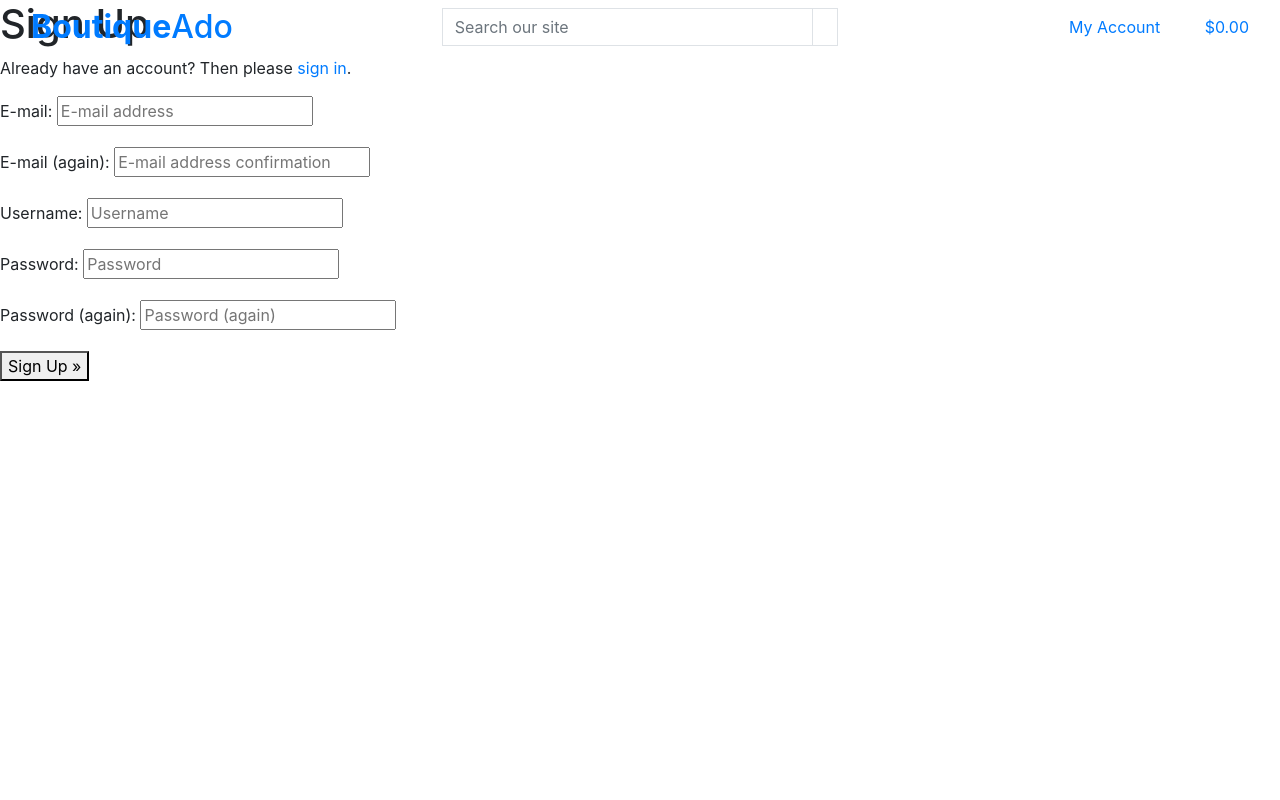
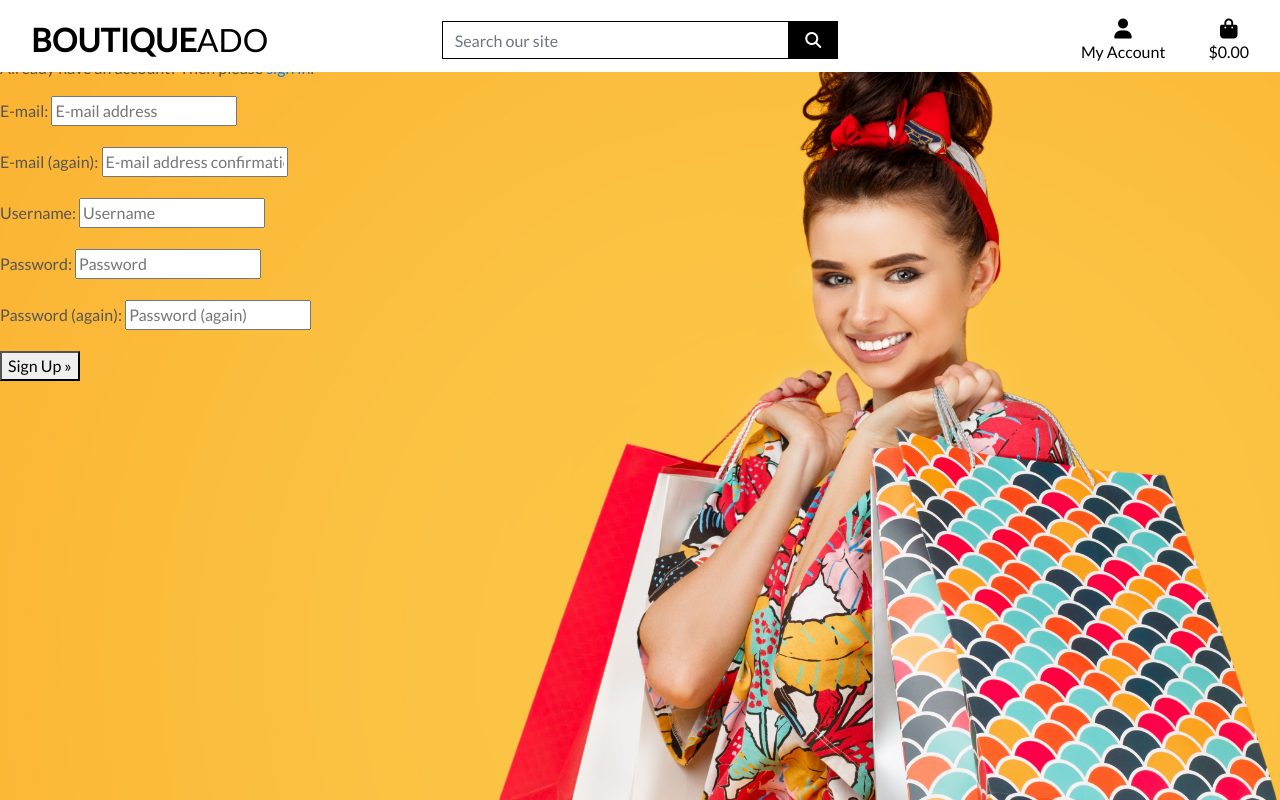
Before and after one commit to jpsantostefano/boutique_ado_v1, a Django app: page /accounts/signup/ in a window 1280 px wide. Run offline with Django 3.2, Linux system fonts and the light colour scheme; some libraries are stand-ins or nearby versions.

Commit message:
completed homepage header and CSS

```diff
--- a/boutique_ado/settings.py
+++ b/boutique_ado/settings.py
@@ -149,6 +149,10 @@ USE_TZ = True
 # https://docs.djangoproject.com/en/3.2/howto/static-files/
 
 STATIC_URL = '/static/'
+STATICFILES_DIRS = (os.path.join(BASE_DIR, 'static'),)
+
+MEDIA_URL = '/media/'
+MEDIA_ROOT = os.path.join(BASE_DIR,'media')
 
 # Default primary key field type
 # https://docs.djangoproject.com/en/3.2/ref/settings/#default-auto-field
--- a/boutique_ado/urls.py
+++ b/boutique_ado/urls.py
@@ -15,9 +15,11 @@ Including another URLconf
 """
 from django.contrib import admin
 from django.urls import path, include
+from django.conf import settings
+from django.conf.urls.static import static
 
 urlpatterns = [
     path('admin/', admin.site.urls),
     path('accounts/', include('allauth.urls')),
     path('', include('home.urls')),
-]
+] + static(settings.MEDIA_URL, document_root=settings.MEDIA_ROOT)
--- a/home/templates/home/index.html
+++ b/home/templates/home/index.html
@@ -7,6 +7,7 @@
             <div class="col"></div>
         </div>
     </div>
+{% endblock %}
 
 {% block content %}
     <div class="container h-100">
--- /dev/null
+++ b/static/css/base.css
@@ -0,0 +1,81 @@
+html {
+    height: 100%;
+}
+
+body {
+    background: url('/media/homepage_background_cropped.jpg') no-repeat center center fixed;
+    background-size: cover;
+    height: calc(100vh - 164px);
+    color: #555;
+    font-family: 'Lato';
+}
+
+/* from Bulma */
+.icon {
+    align-items: center;
+    display: inline-flex;
+    justify-content: center;
+    height: 1.5rem;
+    width: 1.5rem;
+}
+
+.logo-font {
+    text-transform: uppercase;
+}
+
+.main-logo-link {
+    width: fit-content;
+}
+
+.shop-now-button {
+    background: black;
+    color: white;
+    min-width: 260px;
+}
+
+.btn-black {
+    background: black;
+    color: white;
+}
+
+.shop-now-button:hover,
+.shop-now-button:active,
+.shop-now-button:focus,
+.btn-black:hover,
+.btn-black:active,
+.btn-black:focus {
+    background: #222;
+    color: white;
+}
+
+.text-black {
+    color: #000 !important;
+}
+
+.border-black {
+    border: 1px solid black !important;
+}
+
+/* -------------------------------- Media Queries */
+
+/* Slightly larger container on xl screens */
+@media (min-width: 1200px) {
+  .container {
+    max-width: 80%;
+  }
+}
+
+/* fixed top navbar only on medium and up */
+@media (min-width: 992px) {
+    .fixed-top-desktop-only {
+        position: fixed;
+        top: 0;
+        right: 0;
+        left: 0;
+        z-index: 1030;
+    }
+
+    .header-container {
+        padding-top: 164px;
+    }
+}
--- a/templates/base.html
+++ b/templates/base.html
@@ -14,15 +14,21 @@
     {% endblock %}
 
     {% block corecss %}
+
         <link rel="stylesheet" href="https://cdn.jsdelivr.net/npm/bootstrap@4.6.2/dist/css/bootstrap.min.css" integrity="sha384-xOolHFLEh07PJGoPkLv1IbcEPTNtaed2xpHsD9ESMhqIYd0nLMwNLD69Npy4HI+N" crossorigin="anonymous">
+        <link rel="stylesheet" href="https://fonts.googleapis.com/css?family=Lato&display=swap">
+        <link rel="stylesheet" href="{% static 'css/base.css' %}">
     {% endblock %}
 
     {% block extra_css %}
+        <link rel="stylesheet" href="">
     {% endblock %}
 
     {% block corejs %}
+        <script src="https://kit.fontawesome.com/2b767788b3.js" crossorigin="anonymous"></script>
         <script src="https://cdn.jsdelivr.net/npm/jquery@3.5.1/dist/jquery.min.js" integrity="sha256-9/aliU8dGd2tb6OSsuzixeV4y/faTqgFtohetphbbj0=" crossorigin="anonymous"></script>
         <script src="https://cdn.jsdelivr.net/npm/bootstrap@4.6.2/dist/js/bootstrap.bundle.min.js" integrity="sha384-Fy6S3B9q64WdZWQUiU+q4/2Lc9npb8tCaSX9FK7E8HnRr0Jz8D6OP9dO5Vg3Q9ct" crossorigin="anonymous"></script>
+        <script src="https://stackpath.bootstrapcdn.com/bootstrap/4.4.1/js/bootstrap.min.js" integrity="sha384-wfSDF2E50Y2D1uUdj0O3uMBJnjuUD4Ih7YwaYd1iqfktj0Uod8GCExl3Og8ifwB6" crossorigin="anonymous"></script>
     {% endblock %}
 
     {% block extra_js %}
@@ -33,7 +39,7 @@
 
   <body>
     <header class="container-fluid fixed-top">
-        <div class="row">
+        <div id="topnav" class="row bg-white pt-lg-2 d-none d-lg-flex">
             <div class="col-12 col-lg-4 my-auto py-1-lg-0 text-center text-lg-left">
                 <a href="{% url 'home' %}" class="nav-link main-logo-link">
                     <h2 class="logo-font text-black my-0"><strong>Boutique</strong>Ado</h2>
@@ -96,16 +102,18 @@
     </header>
 
     {% if messages %}
-    <div class="message-container"></div>
+        <div class="message-container"></div>
     {% endif %}
 
-    {% block page_header%}
+    {% block page_header %}
     {% endblock %}
 
     {% block content %}
-    {% endblock%}
+    {% endblock %}
 
     {% block postloadjs %}
     {% endblock %}
+
+
   </body>
 </html>
```
Also changed, not shown: media/homepage_background_cropped.jpg (added).
